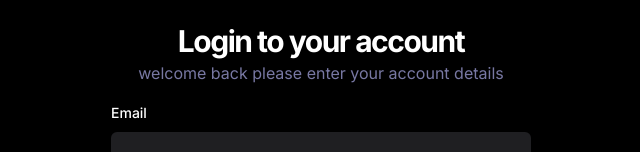
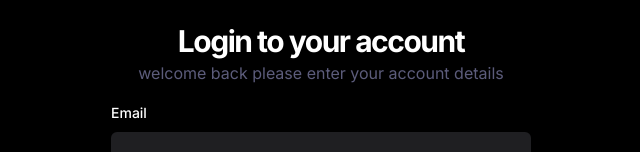
Before and after one commit to akpanphilip/talkit, a React (Vite) app: page /login in a window 1280 px wide. Shown: the part 250-402 px from the top of the page, without its empty margins (319-959 px from the left). Built offline with nearby package versions, Linux system fonts and the light colour scheme; no server answers.

Commit message:
fixed login functionality

```diff
--- a/src/_auth/forms/LoginForm.tsx
+++ b/src/_auth/forms/LoginForm.tsx
@@ -63,7 +63,7 @@ const LoginForm = () => {
         <img src="/assets/images/logo.png" width={150} alt="logo" />
 
         <h2 className="h3-bold md:h2-bold">Login to your account</h2>
-        <p className="text-light-3 small-medium md:base-regular">
+        <p className="text-light-4 small-medium md:base-regular">
           welcome back please enter your account details
         </p>
         <form
--- a/src/_auth/forms/RegisterForm.tsx
+++ b/src/_auth/forms/RegisterForm.tsx
@@ -78,6 +78,9 @@ const RegisterForm = () => {
         <img src="/assets/images/logo.png" width={150} alt="logo" />
 
         <h2 className="h3-bold md:h2-bold">Create a new account</h2>
+        <p className="text-light-4 small-medium md:base-regular">
+          To use Talkit please enter your account details
+        </p>
         <form
           onSubmit={form.handleSubmit(onSubmit)}
           className="flex flex-col gap-5 w-full mt-4"
```
